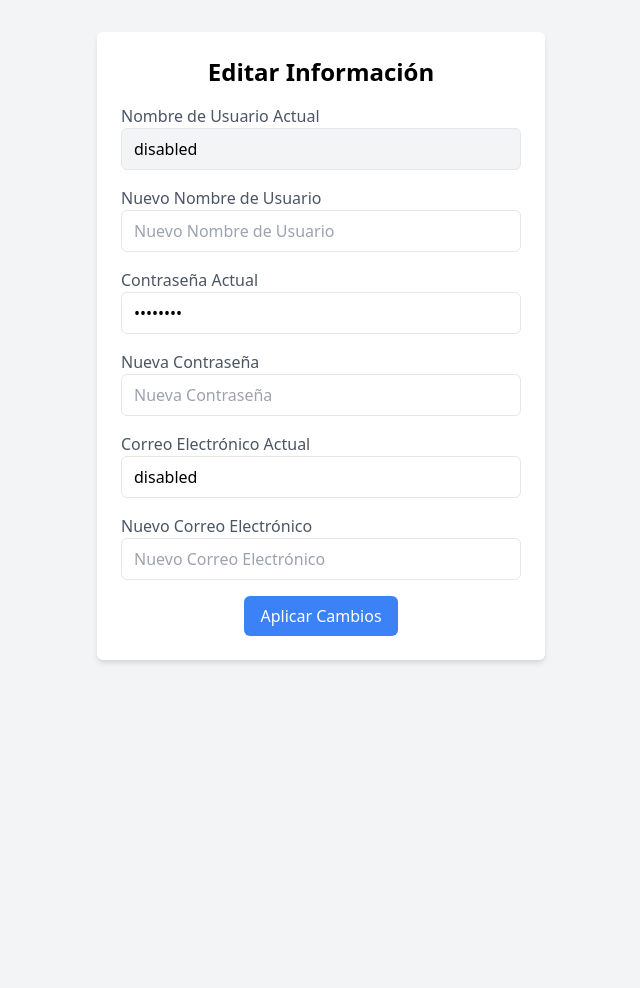
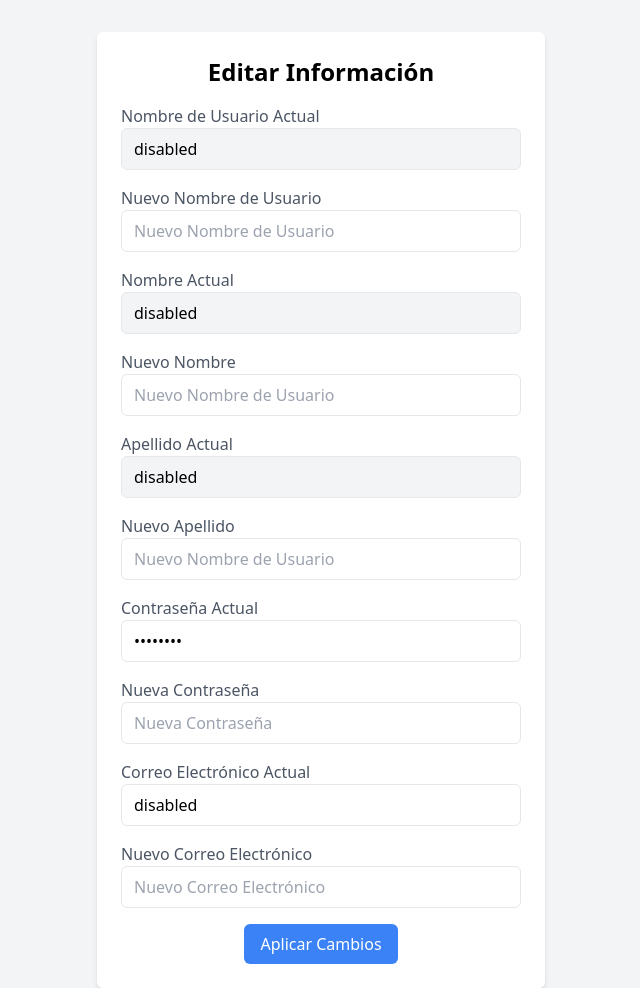
Before and after one commit to santiangofrancozx/rentalsWebsitePy, a Django app: page /editUserInfo/ in a window 1280 px wide. Shown: the whole page, without its empty margins (319-959 px from the left). Before the commit the page ends 663 px from the top, so only its background shows below. Run offline with Django 4.2, Linux system fonts and the light colour scheme.

Commit message:
Se edita el html userEditInfo y se agregan las cajas de nombre y apellido

```diff
--- a/search/templates/editUserInfo.html
+++ b/search/templates/editUserInfo.html
@@ -20,6 +20,26 @@
             <div class="mb-4">
                 <label for="newUsername" class="block text-gray-600">Nuevo Nombre de Usuario</label>
                 <input type="text" id="newUsername" name="newUsername" class="w-full px-3 py-2 border rounded-md focus:outline-none focus:ring focus:border-blue-300" placeholder="Nuevo Nombre de Usuario">
+            </div>
+
+            <div class="mb-4">
+                <label for="currentUsername" class="block text-gray-600">Nombre Actual</label>
+                <input type="text" id="currentName" name="currentName" class="w-full px-3 py-2 border rounded-md bg-gray-100" value={{user.first_name}} disabled>
+            </div>
+
+            <div class="mb-4">
+                <label for="newUsername" class="block text-gray-600">Nuevo Nombre</label>
+                <input type="text" id="newName" name="newName" class="w-full px-3 py-2 border rounded-md focus:outline-none focus:ring focus:border-blue-300" placeholder="Nuevo Nombre de Usuario">
+            </div>
+
+            <div class="mb-4">
+                <label for="currentUsername" class="block text-gray-600">Apellido Actual</label>
+                <input type="text" id="currentLastname" name="currentLastname" class="w-full px-3 py-2 border rounded-md bg-gray-100" value={{user.last_name}} disabled>
+            </div>
+
+            <div class="mb-4">
+                <label for="newUsername" class="block text-gray-600">Nuevo Apellido</label>
+                <input type="text" id="newLastname" name="newLastname" class="w-full px-3 py-2 border rounded-md focus:outline-none focus:ring focus:border-blue-300" placeholder="Nuevo Nombre de Usuario">
             </div>
 
             <div class="mb-4">
--- a/search/views.py
+++ b/search/views.py
@@ -135,11 +135,15 @@
          user_id = request.user.id
          user = User.objects.get(id=user_id)
 
-         new_username = request.POST['newUsername']
-         new_email = request.POST['newEmail']
-         new_password = request.POST['newPassword']
+         new_username = request.POST['newUsername'] # nombre de usuario
+         new_firstname= request.POST['newName'] # nombre
+         new_Lastname= request.POST['newLastname'] # apellido
+         new_email = request.POST['newEmail'] # email
+         new_password = request.POST['newPassword'] # contra
 
          user.username = new_username
+         user.first_name = new_firstname
+         user.last_name = new_Lastname
          user.email = new_email
          user.set_password(new_password)
          user.save()
```
Also changed, not shown: db.sqlite3.
